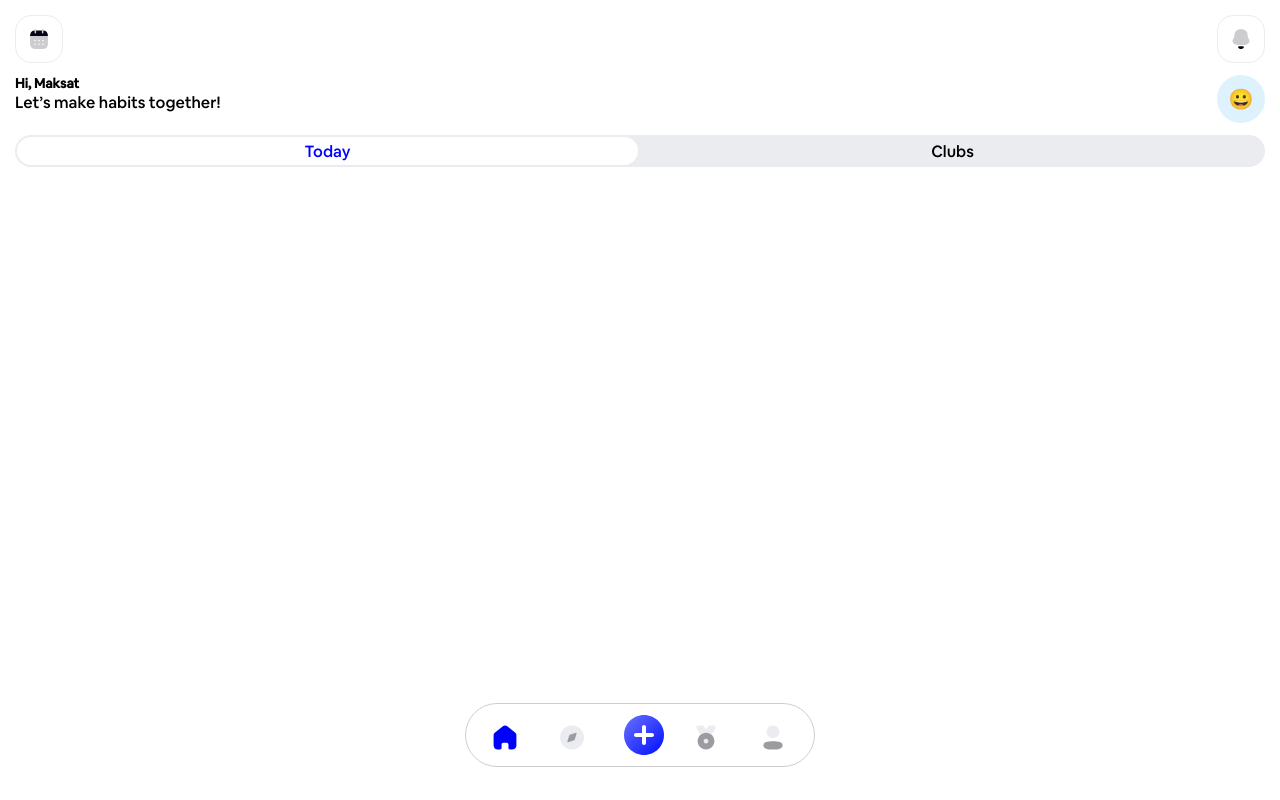
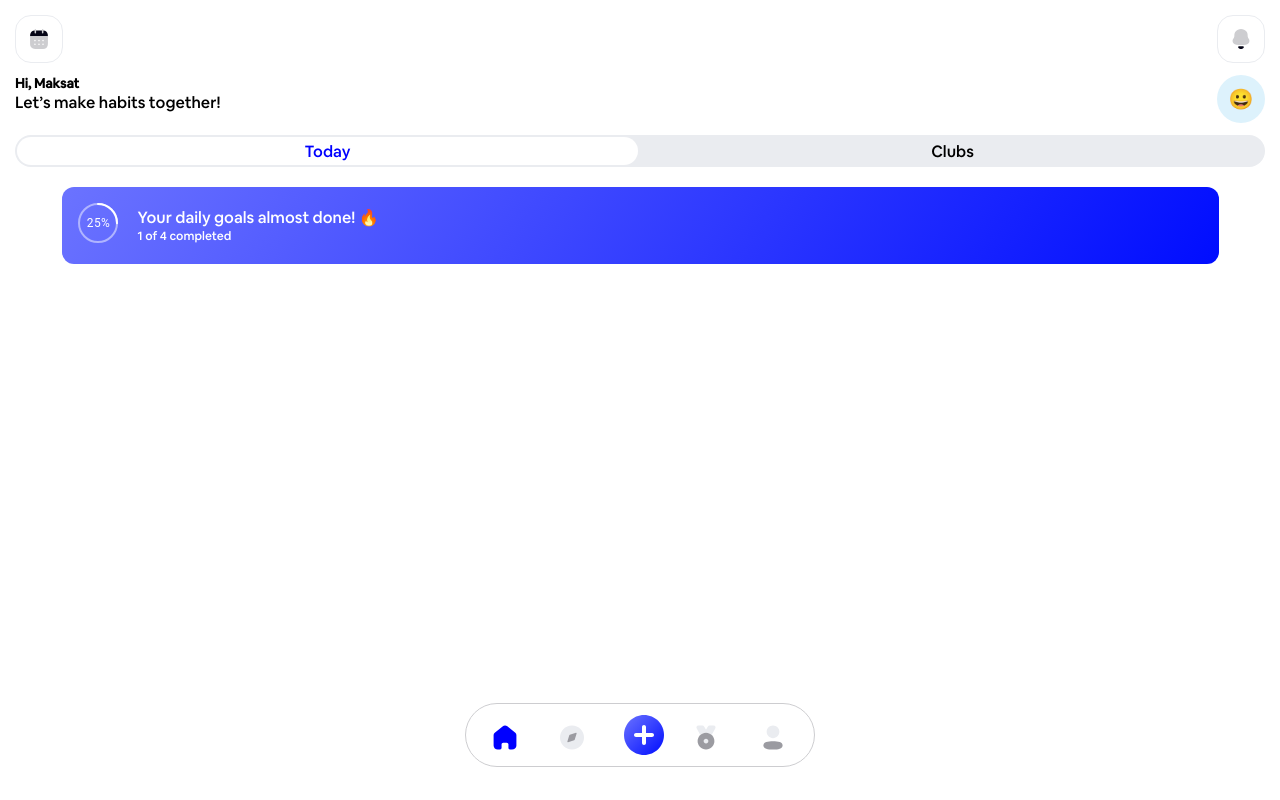
Before and after one commit to KanybekovMaksat/routiner, a React (Create React App) app: page / in a window 1280 px wide. Built offline with nearby package versions, Linux system fonts and the light colour scheme; the HTML template or start-up script is replaced by a standard one.

Commit message:
feat: create daily card with mui  circular progress component

```diff
--- a/package.json
+++ b/package.json
@@ -7,6 +7,9 @@
     "@emotion/styled": "^11.11.0",
     "@mui/icons-material": "^5.15.13",
     "@mui/material": "^5.15.13",
+    "@mui/styled-engine-sc": "^6.0.0-alpha.17",
+    "@mui/system": "^5.15.13",
+    "@mui/x-charts": "^6.19.5",
     "@reduxjs/toolkit": "^2.2.1",
     "@testing-library/jest-dom": "^5.17.0",
     "@testing-library/react": "^13.4.0",
@@ -17,6 +20,7 @@
     "react-router-dom": "^6.22.3",
     "react-scripts": "5.0.1",
     "redux": "^5.0.1",
+    "styled-components": "^6.1.8",
     "web-vitals": "^2.1.4"
   },
   "scripts": {
--- /dev/null
+++ b/src/components/DailyCard/index.jsx
@@ -0,0 +1,87 @@
+import * as React from 'react';
+import Typography from '@mui/material/Typography';
+import Box from '@mui/material/Box';
+import CircularProgress, {
+  circularProgressClasses,
+} from '@mui/material/CircularProgress';
+
+function FacebookCircularProgress(props) {
+  return (
+    <Box sx={{ position: 'relative' }}>
+      <CircularProgress
+        variant="determinate"
+        sx={{
+          color: '#AFB4FF',
+        }}
+        size={40}
+        thickness={2.2}
+        {...props}
+        value={100}
+      />
+      <CircularProgress
+        variant="determinate"
+        disableShrink
+        sx={{
+          color: 'white',
+          position: 'absolute',
+          left: 0,
+          [`& .${circularProgressClasses.circle}`]: {
+            strokeLinecap: 'round',
+          },
+        }}
+        size={40}
+        thickness={2.2}
+        {...props}
+      />
+      <Box
+        sx={{
+          top: -3,
+          left: 2,
+          bottom: 0,
+          right: 0,
+          position: 'absolute',
+          display: 'flex',
+          alignItems: 'center',
+          justifyContent: 'center',
+        }}
+      >
+        <Typography
+          variant="caption"
+          component="div"
+          style={{ color: 'white' }}
+        >
+          {`${Math.round(props.value)}%`}
+        </Typography>
+      </Box>
+    </Box>
+  );
+}
+
+export default function DailyCard() {
+  const [progress, setProgress] = React.useState(25);
+
+  return (
+    <div
+      style={{
+        margin: '20px 0px',
+        width: '90%',
+        maxHeight: '72px',
+        display: 'flex',
+        gap: '20px',
+        padding: '16px',
+        borderRadius: '12px',
+        // background: 'rgb(107,115,255)',
+        display: 'flex',
+        alignItems: 'center',
+        background:
+          'linear-gradient(126deg, rgba(107,115,255,1) 0%, rgba(0,13,255,1) 100%)',
+      }}
+    >
+      <FacebookCircularProgress value={progress} />
+      <div style={{ color: 'white' }}>
+        <p style={{ fontSize: '16px' }}>Your daily goals almost done! 🔥</p>
+        <p style={{ fontSize: '12px' }}>1 of 4 completed</p>
+      </div>
+    </div>
+  );
+}
--- a/src/index.css
+++ b/src/index.css
@@ -20,5 +20,5 @@ code {
   display: flex;
   flex-direction: column;
   align-items: center;
-  padding: 15px;
+  margin: 15px;
 }
--- a/src/pages/Home.jsx
+++ b/src/pages/Home.jsx
@@ -1,15 +1,17 @@
 import React from 'react';
 import Navigation from '../components/Navigation';
 import Header from '../components/Header';
-import TopCoontent from '../components/TopContent';
+import TopContent from '../components/TopContent';
 import SegmentControl from '../components/SegmentControl/SegmentControl';
+import DailyCard from '../components/DailyCard';
 
 const Home = () => {
   return (
     <div className="mobile-content">
       <Header />
-      <TopCoontent />
+      <TopContent />
       <SegmentControl />
+      <DailyCard />
       <Navigation />
     </div>
   );
```
Also changed, not shown: src/components/DailyCard/index.css (added), 1 other file (tests, documents, lock files or other folders).
